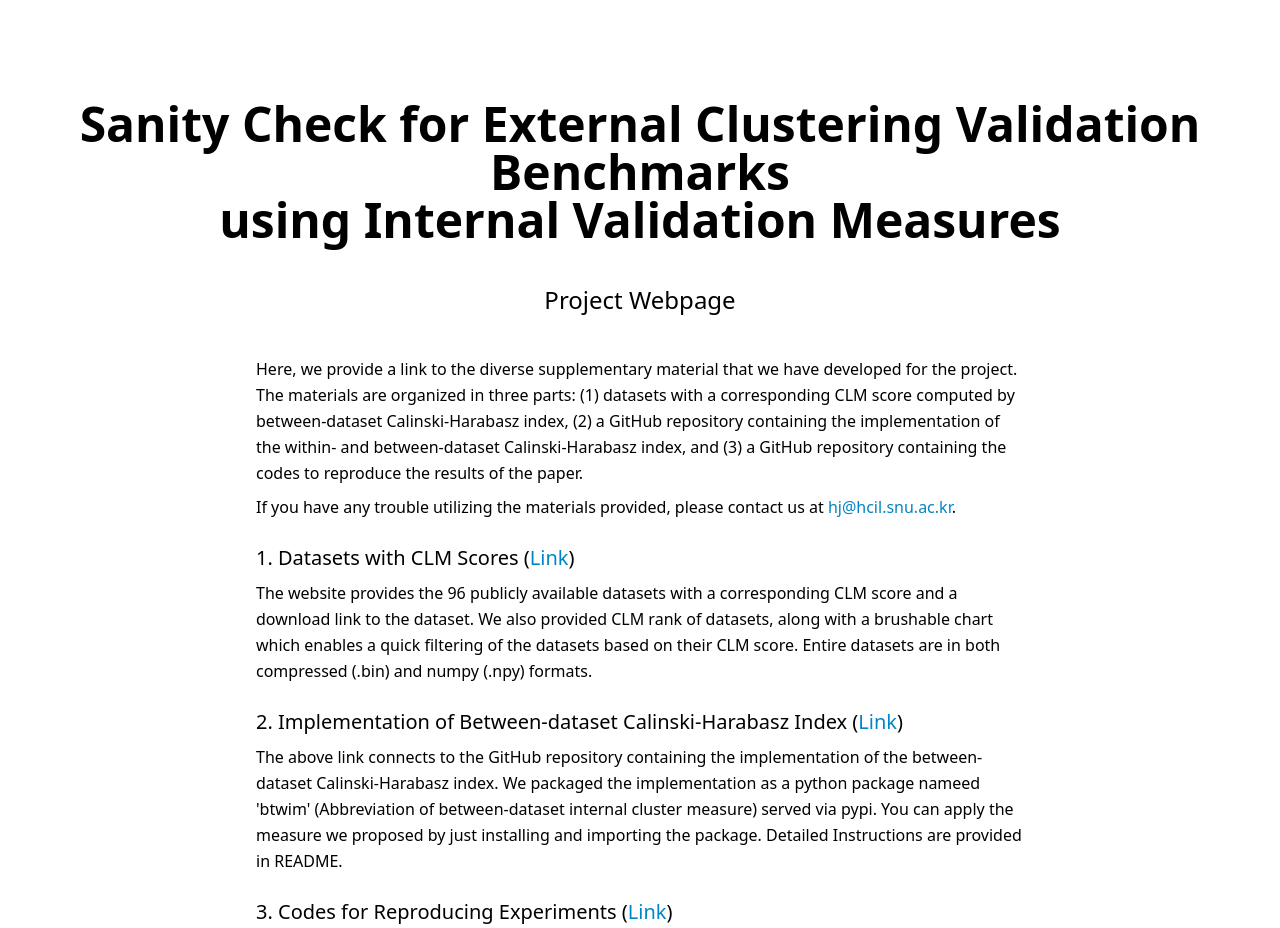
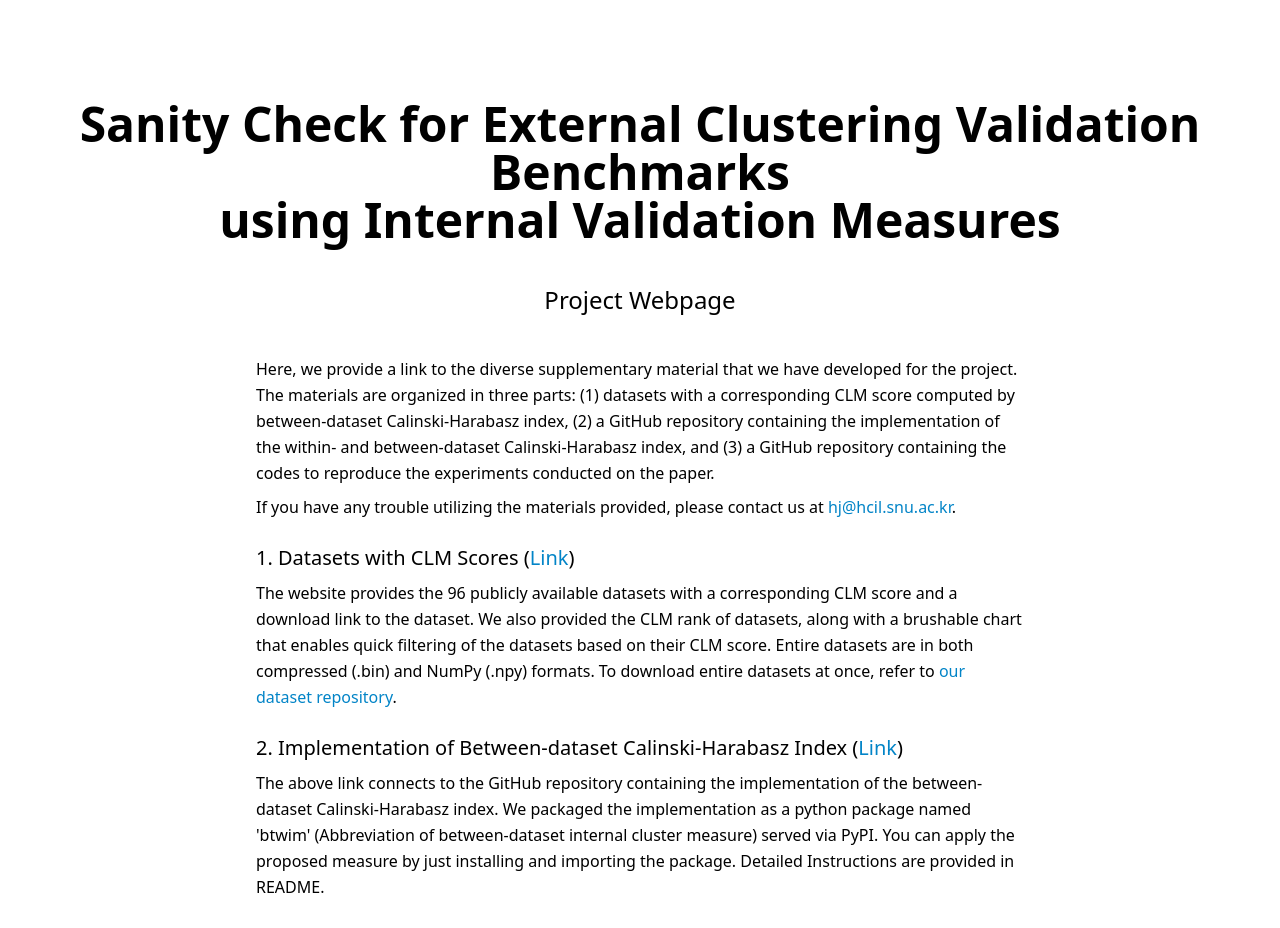
Before and after one commit to hj-n/clm-home, a React (Create React App) app: page / in a window 1280 px wide. Shown: the top 928 px of the page. Built offline with nearby package versions, Linux system fonts and the light colour scheme; a web font is replaced by a local one.

Commit message:
added link to dataset repository and fixed grammatical errors

```diff
--- a/src/components/Header.js
+++ b/src/components/Header.js
@@ -10,7 +10,7 @@ const Header = (props) => {
 				The materials are organized in three parts:
 				(1) datasets with a corresponding CLM score computed by between-dataset Calinski-Harabasz index,
 				(2) a GitHub repository containing the implementation of the within- and between-dataset Calinski-Harabasz index, and
-				(3) a GitHub repository containing the codes to reproduce the results of the paper.
+				(3) a GitHub repository containing the codes to reproduce the experiments conducted on the paper.
 			</p>
 			<p className="w-3/5 mx-auto leading-relaxed mt-2">
 				If you have any trouble utilizing the materials provided, please contact us at <a href="mailto:hj@hcil.snu.ac.kr" className="text-sky-600 hover:underline">hj@hcil.snu.ac.kr</a>.
@@ -18,14 +18,15 @@ const Header = (props) => {
 
 			<p className="w-3/5 mx-auto leading-relaxed mt-6">
 				<h4 className="font-medium text-xl my-2">1. Datasets with CLM Scores (<a href="http://hyeonword.com/clm-datasets/" className="text-sky-600 hover:underline">Link</a>)</h4>
-				The website provides the 96 publicly available datasets with a corresponding CLM score and a download link to the dataset. We also provided CLM rank of datasets,
-				along with a brushable chart which enables a quick filtering of the datasets based on their CLM score. Entire datasets are in both compressed (.bin) and numpy (.npy) formats.
+				The website provides the 96 publicly available datasets with a corresponding CLM score and a download link to the dataset. We also provided the CLM rank of datasets,
+				along with a brushable chart that enables quick filtering of the datasets based on their CLM score. Entire datasets are in both compressed (.bin) and NumPy (.npy) formats.
+				To download entire datasets at once, refer to <a href="https://github.com/hj-n/ext-clustering-validation-datasets" className="text-sky-600 hover:underline">our dataset repository</a>.
 			</p>
 			<p className="w-3/5 mx-auto leading-relaxed mt-6">
 				<h4 className="font-medium text-xl my-2"> 2. Implementation of Between-dataset Calinski-Harabasz Index (<a href="https://github.com/hj-n/btw-dataset-internal-measures" className="text-sky-600 hover:underline">Link</a>)</h4>
 				The above link connects to the GitHub repository containing the implementation of the between-dataset Calinski-Harabasz index.
-				We packaged the implementation as a python package nameed 'btwim' (Abbreviation of between-dataset internal cluster measure) served via pypi.
-				You can apply the measure we proposed by just installing and importing the package. Detailed Instructions are provided in README.
+				We packaged the implementation as a python package named 'btwim' (Abbreviation of between-dataset internal cluster measure) served via PyPI.
+				You can apply the proposed measure by just installing and importing the package. Detailed Instructions are provided in README.
 
 			</p>
 			<p className="w-3/5 mx-auto leading-relaxed mt-6">
```
